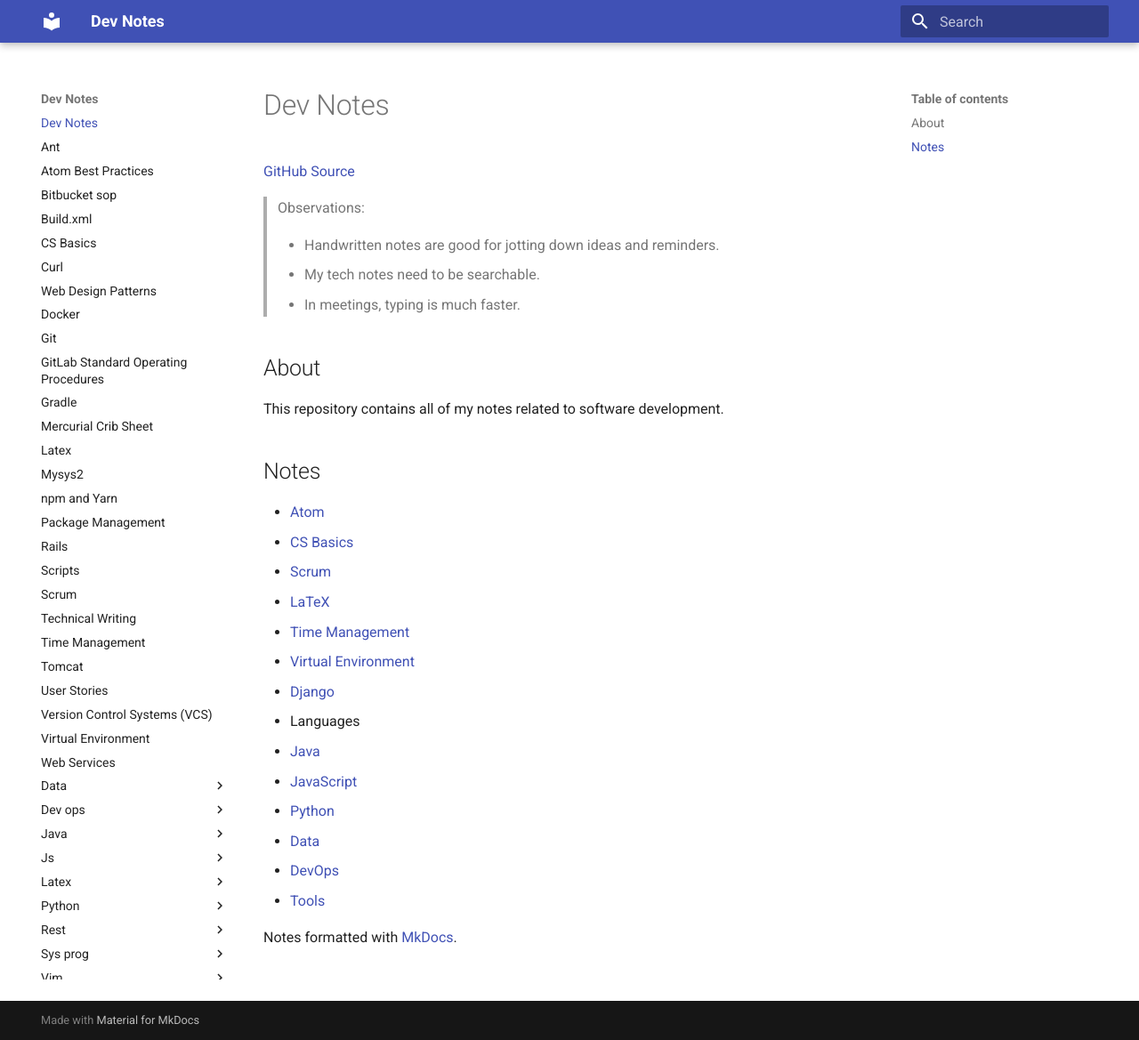
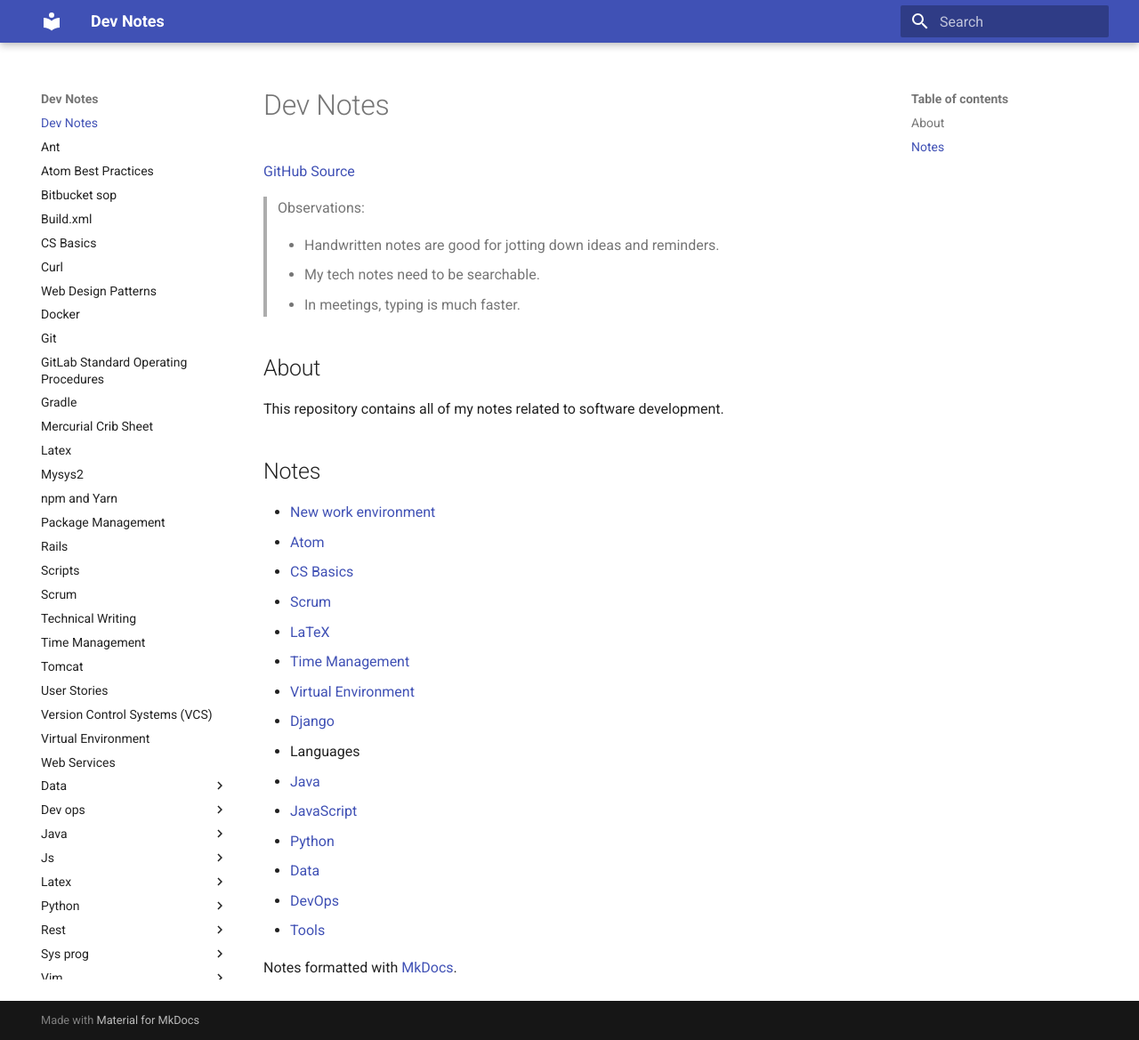
Before and after one commit to shylaclark/dev-notes, an MkDocs documentation site: the page built from docs/index.md, in a window 1280 px wide and 1169 px high. Shown: the whole window at 89% size. Built offline with MkDocs 1.6.1 and Material for MkDocs 9.7.7, drawn with Linux system fonts in a browser that asks for light colours.

Commit message:
Update index.md

```diff
--- a/docs/index.md
+++ b/docs/index.md
@@ -11,7 +11,7 @@
 This repository contains all of my notes related to software development.
 
 ## Notes
-
+* [New work environment](new-work-env/)
 * [Atom](atom.md)
 * [CS Basics](cs-basics.md)
 * [Scrum](scrum.md)
```
